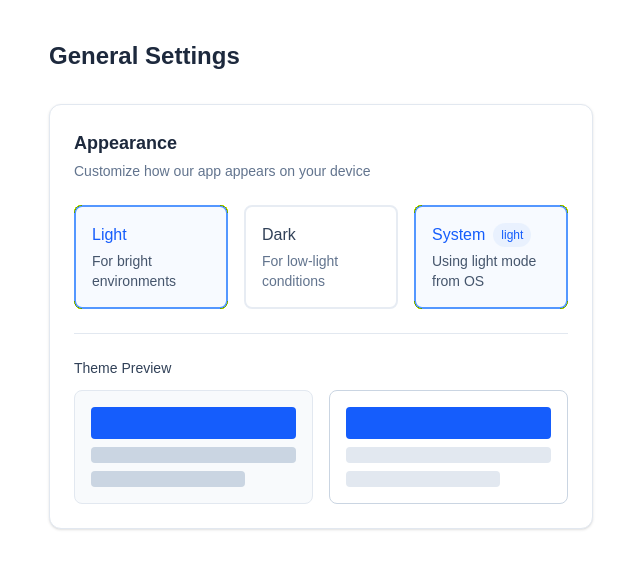
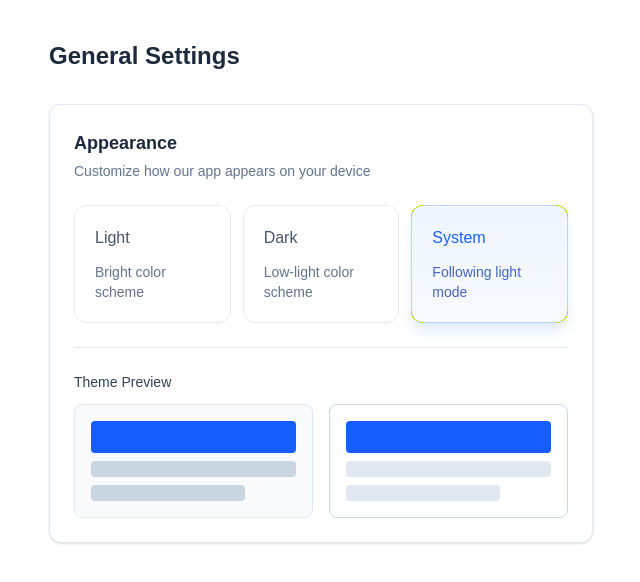
Before and after one commit to otis-tran/open-give-frontend, a Next.js app: page /settings/general in a window 1280 px wide. Shown: the top 582 px of the page, without its empty margins (319-959 px from the left). Built offline with nearby package versions, Linux system fonts and the light colour scheme.

Commit message:
feat(theme): improve theme selector

```diff
--- a/src/app/globals.css
+++ b/src/app/globals.css
@@ -22,3 +22,21 @@ html {
     background-color 0.3s ease,
     color 0.3s ease;
 }
+
+@layer utilities {
+  .animate-ping-once {
+    animation: ping 1s cubic-bezier(0, 0, 0.2, 1) forwards;
+  }
+
+  @keyframes ping {
+    75%,
+    100% {
+      transform: scale(1.8);
+      opacity: 0;
+    }
+  }
+
+  .shadow-blue-sm {
+    box-shadow: 0 2px 8px -2px rgba(59, 130, 246, 0.15);
+  }
+}
--- a/src/components/ThemeSelector.tsx
+++ b/src/components/ThemeSelector.tsx
@@ -1,43 +1,53 @@
 'use client';
 import { useTheme } from 'next-themes';
-import { useEffect, useState, useCallback } from 'react';
+import { useEffect, useState, useMemo, useCallback } from 'react';
 
-export type ThemeValue = 'light' | 'dark' | 'system';
+type ThemeValue = 'light' | 'dark' | 'system';
 
 type ThemeOption = {
   id: ThemeValue;
   name: string;
   description: string;
+  activeDescription: string;
 };
 
-const themeOptions: ThemeOption[] = [
+const SKELETON_ITEMS = [1, 2, 3];
+
+export default function ThemeSelector() {
+  const { theme, setTheme, systemTheme } = useTheme();
+  const [mounted, setMounted] = useState(false);
+  const safeSystemTheme = systemTheme || 'light'; // Fallback safety
+
+  const themeOptions = useMemo<ThemeOption[]>(
+    () => [
       {
         id: 'light',
         name: 'Light',
-    description: 'For bright environments',
+        description: 'Bright color scheme',
+        activeDescription: 'Currently using light mode',
       },
       {
         id: 'dark',
         name: 'Dark',
-    description: 'For low-light conditions',
+        description: 'Low-light color scheme',
+        activeDescription: 'Currently using dark mode',
       },
       {
         id: 'system',
         name: 'System',
         description: 'Sync with OS settings',
+        activeDescription: `Following ${safeSystemTheme} mode`,
       },
-];
+    ],
+    [safeSystemTheme],
+  ); // ✅ Only rebuild when systemTheme changes
 
-export default function ThemeSelector() {
-  const [mounted, setMounted] = useState(false);
-  const { theme, setTheme, systemTheme, resolvedTheme } = useTheme();
-
-  const getActiveState = useCallback(
-    (optionId: ThemeValue): boolean => {
-      if (optionId === 'system') return theme === 'system';
-      return theme === optionId || (theme === 'system' && resolvedTheme === optionId);
+  const handleThemeChange = useCallback(
+    (selectedTheme: ThemeValue) => {
+      setTheme(selectedTheme);
+      // 💡 Can add analytics tracking here
     },
-    [theme, resolvedTheme],
+    [setTheme],
   );
 
   useEffect(() => {
@@ -45,62 +55,65 @@ export default function ThemeSelector() {
   }, []);
 
   if (!mounted) {
-    // Skeleton loader cải tiến
     return (
-      <div className="grid grid-cols-1 md:grid-cols-3 gap-4">
-        {themeOptions.map((option) => (
+      <div className="grid grid-cols-1 md:grid-cols-3 gap-3 animate-pulse">
+        {SKELETON_ITEMS.map((i) => (
           <div
-            key={option.id}
-            className="h-28 p-4 rounded-lg bg-slate-100/50 dark:bg-slate-800/30 animate-pulse"
+            key={i}
+            className="h-24 rounded-xl bg-slate-100/50 dark:bg-slate-800/30"
+            aria-hidden="true"
           />
         ))}
       </div>
     );
   }
 
+  const getCardClassName = (isActive: boolean) =>
+    `relative overflow-hidden p-5 rounded-xl border transition-all duration-300 flex flex-col items-start ${
+      isActive
+        ? 'border-blue-500/30 bg-blue-50/50 dark:bg-blue-900/10 shadow-lg shadow-blue-100 dark:shadow-blue-900/20'
+        : 'border-slate-200/80 hover:border-slate-300/60 dark:border-slate-700/80 dark:hover:border-slate-600/70'
+    }`;
+
   return (
-    <div className="grid grid-cols-1 md:grid-cols-3 gap-4">
+    <div
+      className="grid grid-cols-1 md:grid-cols-3 gap-3"
+      role="radiogroup"
+      aria-label="Select display theme"
+    >
       {themeOptions.map((option) => {
-        const isActive = getActiveState(option.id);
-        const isSystem = option.id === 'system';
-        const currentSystemTheme = isSystem ? `(${systemTheme})` : '';
+        const isActive = theme === option.id;
 
         return (
           <button
             key={option.id}
-            onClick={() => setTheme(option.id)}
-            className={`text-left p-4 rounded-lg border-2 transition-all
-              ${
-                isActive
-                  ? 'border-blue-500/80 dark:border-cyan-500 bg-blue-50/50 dark:bg-cyan-900/20'
-                  : 'border-slate-200/80 dark:border-slate-700 hover:border-slate-300 dark:hover:border-slate-600'
-              }`}
+            onClick={() => handleThemeChange(option.id)}
+            className={getCardClassName(isActive)}
+            role="radio"
+            aria-checked={isActive}
+            aria-describedby={`${option.id}-desc`}
           >
-            <div className="space-y-1">
-              <div
-                className={`font-medium flex items-center gap-2 ${
-                  isActive
-                    ? 'text-blue-600 dark:text-cyan-400'
-                    : 'text-slate-700 dark:text-slate-300'
-                }`}
+            {/* Active indicator */}
+            {isActive && (
+              <>
+                <div className="absolute inset-0 bg-gradient-to-b from-blue-400/5 to-transparent" />
+                <div className="absolute top-3 right-3 w-2.5 h-2.5 rounded-full bg-blue-500 animate-ping-once" />
+              </>
+            )}
+
+            <div className="flex items-center gap-3 mb-3">
+              <span
+                className={`font-medium ${isActive ? 'text-blue-600 dark:text-blue-400' : 'text-slate-600 dark:text-slate-300'}`}
               >
                 {option.name}
-                {isSystem && isActive && (
-                  <span className="text-xs px-2 py-1 rounded-full bg-blue-100/50 dark:bg-cyan-900/30">
-                    {systemTheme}
               </span>
-                )}
             </div>
 
             <div
-                className={`text-sm ${
-                  isActive
-                    ? 'text-slate-600 dark:text-slate-300'
-                    : 'text-slate-500 dark:text-slate-400'
-                }`}
+              id={`${option.id}-desc`}
+              className={`text-sm text-left ${isActive ? 'text-blue-800/80 dark:text-blue-200' : 'text-slate-500 dark:text-slate-400'}`}
             >
-                {isSystem && isActive ? `Using ${systemTheme} mode from OS` : option.description}
-              </div>
+              {isActive ? option.activeDescription : option.description}
             </div>
           </button>
         );
```
Lines whose indentation alone changed are shown as unchanged.
